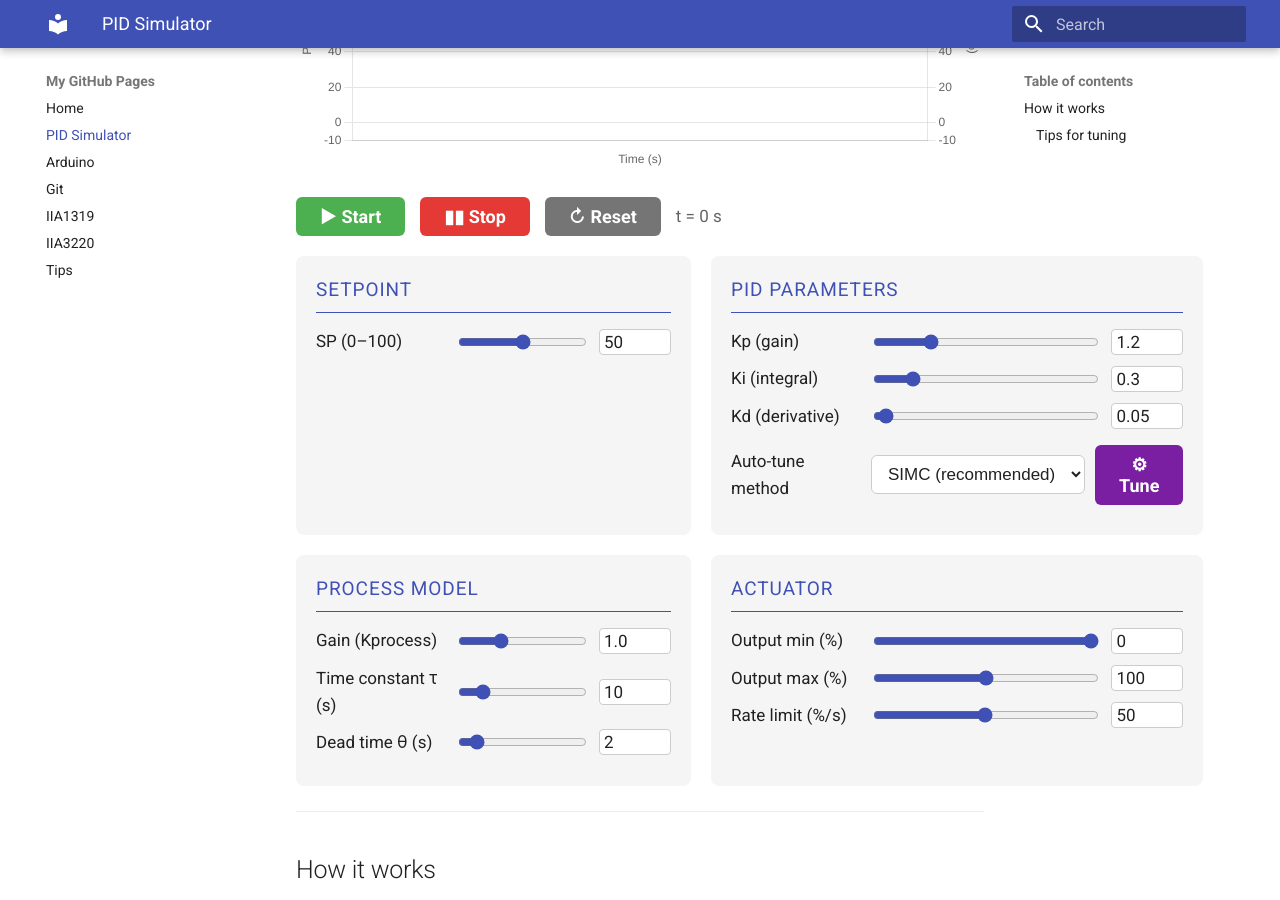
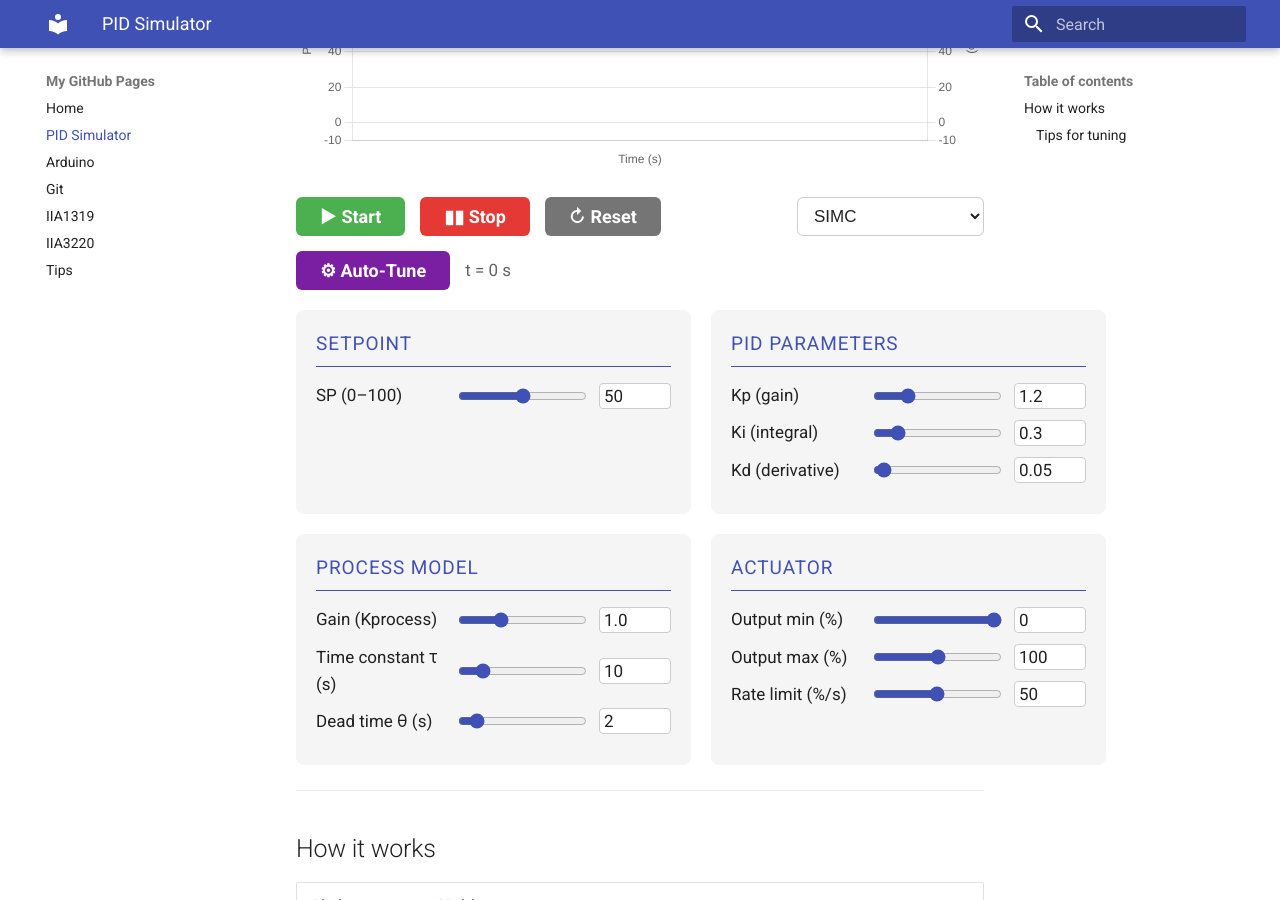
Before and after one commit to rosseboe/rosseboe.github.io, an MkDocs documentation site: the page built from docs/pid_simulator.md, in a window 1280 px wide and 900 px high, scrolled down 526 px. Built offline with MkDocs 1.6.1 and Material for MkDocs 9.7.7, drawn with Linux system fonts in a browser that asks for light colours; some of the changed lines change nothing that is shown.

Commit message:
Add auto-tuning functionality for PID controller with SIMC and Ziegler-Nichols methods

```diff
--- a/docs/pid_simulator.md
+++ b/docs/pid_simulator.md
@@ -168,8 +168,15 @@
     <button class="pid-btn btn-start" id="btnStart" onclick="pidStart()">&#9654; Start</button>
     <button class="pid-btn btn-stop"  id="btnStop"  onclick="pidStop()"  disabled>&#9646;&#9646; Stop</button>
     <button class="pid-btn btn-reset"               onclick="pidReset()">&#8635; Reset</button>
+    <span style="flex:1;"></span>
+    <select id="tune-method" class="tune-select">
+      <option value="simc">SIMC</option>
+      <option value="zn">Ziegler-Nichols OL</option>
+    </select>
+    <button class="pid-btn btn-tune" id="btnTune">&#9881; Auto-Tune</button>
     <span id="sim-time-label" style="font-size:0.85rem;opacity:0.7;">t = 0 s</span>
   </div>
+  <div class="tune-result" id="tune-result"></div>
 
   <div class="pid-grid">
 
@@ -209,15 +216,6 @@
         <input type="number" id="n-kd" min="0" max="10" step="0.01" value="0.05"
                oninput="document.getElementById('sl-kd').value=Math.min(2,this.value)">
       </div>
-      <div class="param-row" style="margin-top:0.75rem;">
-        <label>Auto-tune method</label>
-        <select class="tune-select" id="tune-method">
-          <option value="simc">SIMC (recommended)</option>
-          <option value="zn">Ziegler-Nichols OL</option>
-        </select>
-        <button class="pid-btn btn-tune" onclick="pidAutoTune()">&#9881; Tune</button>
-      </div>
-      <div class="tune-result" id="tune-result"></div>
     </div>
 
     <!-- Process Model -->
@@ -453,6 +451,51 @@
   }
 
   // ── Controls ─────────────────────────────────────────────────────────────
+  document.getElementById('btnTune').addEventListener('click', function () {
+    const K   = Math.max(0.001, v('n-pg'));
+    const tau = Math.max(0.1,   v('n-tau'));
+    const th  = Math.max(0,     v('n-dt'));
+    const method = document.getElementById('tune-method').value;
+    const res = document.getElementById('tune-result');
+    let Kp, Ki, Kd, label;
+
+    if (method === 'simc') {
+      const tc = Math.max(0.1 * tau, th > 0 ? 0.8 * th : 0.1 * tau);
+      Kp = (1 / K) * (tau / (tc + th));
+      const Ti = Math.min(tau, 4 * (tc + th));
+      const Td = th / 2;
+      Ki = Td > 0 ? Kp / Ti : 0;
+      Kd = Kp * Td;
+      label = 'SIMC  (τc = ' + tc.toFixed(2) + ' s)';
+    } else {
+      if (th < 0.01) {
+        res.style.display = 'block';
+        res.innerHTML = '&#9888; Ziegler-Nichols requires dead time θ &gt; 0. Set θ ≥ 1 s and try again.';
+        return;
+      }
+      Kp = (1.2 / K) * (tau / th);
+      Ki = Kp / (2 * th);
+      Kd = Kp * 0.5 * th;
+      label = 'Ziegler-Nichols OL';
+    }
+
+    Kp = Math.round(Kp * 1000) / 1000;
+    Ki = Math.round(Ki * 1000) / 1000;
+    Kd = Math.round(Kd * 1000) / 1000;
+
+    function setParam(sliderId, numberId, val, lo, hi) {
+      document.getElementById(numberId).value = val;
+      document.getElementById(sliderId).value = Math.min(hi, Math.max(lo, val));
+    }
+    setParam('sl-kp', 'n-kp', Kp, 0, 5);
+    setParam('sl-ki', 'n-ki', Ki, 0, 2);
+    setParam('sl-kd', 'n-kd', Kd, 0, 2);
+    integral = 0; prevError = 0;
+
+    res.style.display = 'block';
+    res.innerHTML = '<strong>' + label + '</strong> &nbsp;&mdash;&nbsp; Kp = <strong>' + Kp + '</strong> &nbsp;| Ki = <strong>' + Ki + '</strong> &nbsp;| Kd = <strong>' + Kd + '</strong>';
+  });
+
   window.pidStart = function () {
     if (simTimer) return;
     simTimer = setInterval(step, DT * 1000);
@@ -467,65 +510,7 @@
     document.getElementById('btnStop').disabled  = true;
   };
 
-  // ── Auto-tuner ────────────────────────────────────────────────────────────
-  window.pidAutoTune = function () {
-    const K   = Math.max(0.001, v('n-pg'));  // process gain
-    const tau = Math.max(0.1,   v('n-tau')); // time constant
-    const th  = Math.max(0,     v('n-dt'));  // dead time
-    const method = document.getElementById('tune-method').value;
-
-    let Kp, Ki, Kd, label;
-
-    if (method === 'simc') {
-      // SIMC (Skogestad IMC) — tight setting: τc = max(0.1τ, 0.8θ)
-      const tc = Math.max(0.1 * tau, 0.8 * th || 0.1 * tau);
-      Kp = (1 / K) * (tau / (tc + th));
-      const Ti = Math.min(tau, 4 * (tc + th));
-      const Td = th / 2;
-      Ki = Kp / Ti;
-      Kd = Kp * Td;
-      label = `SIMC  (τc = ${tc.toFixed(2)} s)`;
-    } else {
-      // Ziegler-Nichols open-loop (requires dead time > 0)
-      if (th < 0.01) {
-        document.getElementById('tune-result').style.display = 'block';
-        document.getElementById('tune-result').innerHTML =
-          '&#9888; Ziegler-Nichols requires dead time &theta; &gt; 0. Set &theta; &ge; 1 s and try again.';
-        return;
-      }
-      Kp = (1.2 / K) * (tau / th);
-      const Ti = 2 * th;
-      const Td = 0.5 * th;
-      Ki = Kp / Ti;
-      Kd = Kp * Td;
-      label = 'Ziegler-Nichols OL';
-    }
-
-    // Round to 3 decimal places
-    Kp = Math.round(Kp * 1000) / 1000;
-    Ki = Math.round(Ki * 1000) / 1000;
-    Kd = Math.round(Kd * 1000) / 1000;
-
-    // Apply to controls
-    function setParam(sliderId, numberId, val, lo, hi) {
-      const clamped = Math.min(hi, Math.max(lo, val));
-      document.getElementById(numberId).value = val;   // allow wider range in number
-      document.getElementById(sliderId).value = clamped;
-    }
-    setParam('sl-kp', 'n-kp', Kp, 0, 5);
-    setParam('sl-ki', 'n-ki', Ki, 0, 2);
-    setParam('sl-kd', 'n-kd', Kd, 0, 2);
-
-    // Reset integrator state so new parameters take effect cleanly
-    integral = 0; prevError = 0;
-
-    const res = document.getElementById('tune-result');
-    res.style.display = 'block';
-    res.innerHTML = `<strong>${label}</strong><br>
-      Kp = <strong>${Kp}</strong> &nbsp;|
-      Ki = <strong>${Ki}</strong> &nbsp;|
-      Kd = <strong>${Kd}</strong>`;
-  };
+  // ── Auto-tuner (handled via addEventListener above) ───────────────────────
 
   window.pidReset = function () {
     pidStop();
```
